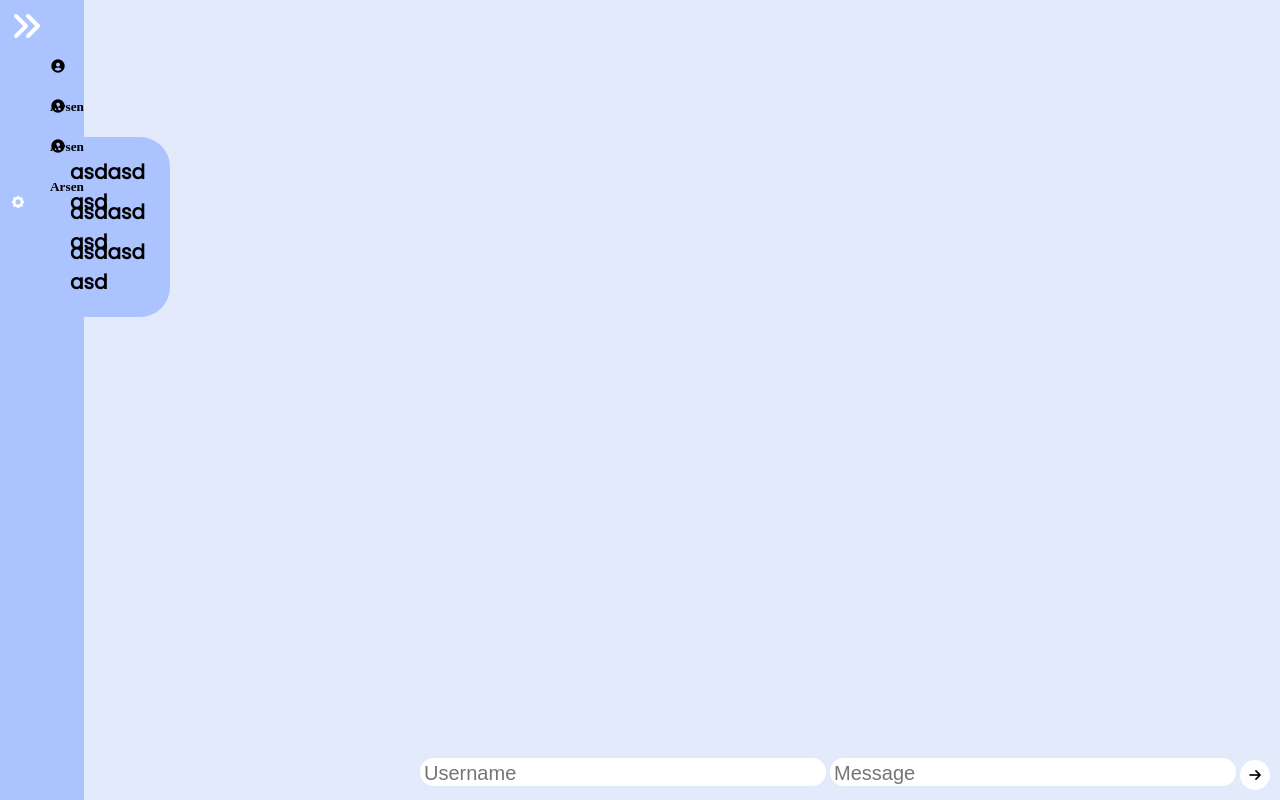
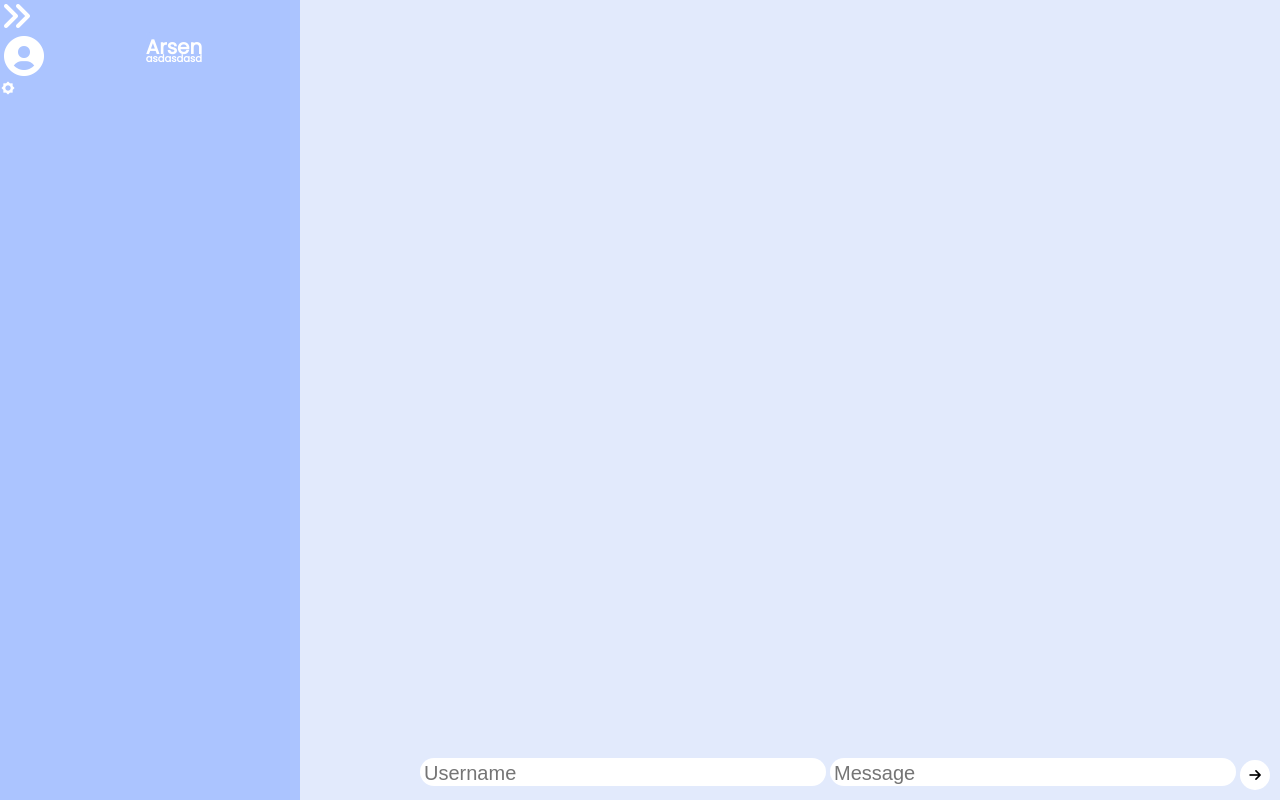
Before and after one commit to Kipachu-1/WebChat-flask, a Flask app: page / in a window 1280 px wide. Run offline with Flask 2, Linux system fonts and the light colour scheme; some libraries are stand-ins or nearby versions.

Commit message:
сайд бар начало

```diff
--- a/static/main_page.css
+++ b/static/main_page.css
@@ -7,6 +7,7 @@ p{
     padding: 20px;
     max-width: 500px;
     word-wrap: break-word;
+    color: white;
 }
 body {
     display: grid;
@@ -18,14 +19,11 @@ body {
     "side_bar bottom_bar";
 }
 .side_bar{
-
     height: 100%;
-    width: 5%;
+    width: 300px;
     background-color: #ABC4FF;
     grid-area: side_bar;
     position: fixed;
-    padding: 10px;
-
 }
 .chat{
     display: flex;
@@ -63,8 +61,39 @@ a {
 }
 ul{
     list-style: none;
+    margin-block-end: 0;
+    margin-block-start: 0;
+    padding: 0px;
 }
 .person_side{
     height: 40px;
     width: 120px;
 }
+.Avatar{
+    border-radius: 50%;
+    width: 60px;
+    height: 60px;
+}
+.person_flashcard{
+    display: grid;
+    grid-template-areas:
+    "avatar name"
+    "avatar message";
+}
+.sideB_avatar{
+    grid-area: avatar;
+}
+.sideB_name{
+    grid-area: name;
+    margin: 0;
+    height: 10px;
+    padding: 0;
+}
+.sideB_message{
+    grid-area: message;
+    margin: 0;
+    height: 20px;
+    background-color: transparent;
+    padding: 0;
+    font-size: 10px;
+}
--- a/templates/main_page.html
+++ b/templates/main_page.html
@@ -48,24 +48,10 @@
             <div class="chat_members_side_bar">
                 <ul>
                     <li class="1_member">
-                        <div class="person_side">
-                            <i class='bx bxs-user-circle'></i>
-                            <h5 class="">Arsen</h5>
-                            <p>asdasdasd</p>
-                        </div>
-                    </li>
-                    <li class="2_member person_side">
-                        <div>
-                            <i class='bx bxs-user-circle'></i>
-                            <h5 class="">Arsen</h5>
-                            <p>asdasdasd</p>
-                        </div>
-                    </li>
-                    <li class="3_member person_side">
-                        <div>
-                            <i class='bx bxs-user-circle'></i>
-                            <h5 class="">Arsen</h5>
-                            <p>asdasdasd</p>
+                        <div class="person_flashcard">
+                            <i class='bx bxs-user-circle bx-lg sideB_avatar' style="color:white;"></i>
+                            <p class="sideB_name">Arsen</p>
+                            <p class="sideB_message">asdasdasd</p>
                         </div>
                     </li>
                 </ul>
```
